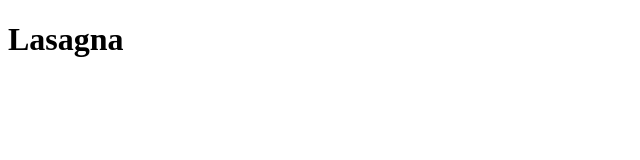
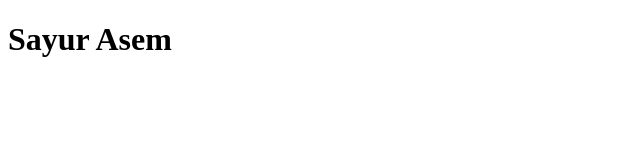
Before and after one commit to dulae7/odin-recipes, a plain HTML site: page recipes/sayur-asem.html in a window 1280 px wide. Shown: the whole page, without its empty margins (0-640 px from the left). Drawn offline with Linux system fonts and the light colour scheme.

Commit message:
Edit lang dan merubah resep

```diff
--- a/recipes/sayur-asem.html
+++ b/recipes/sayur-asem.html
@@ -4,9 +4,9 @@
     <meta charset="UTF-8">
     <meta http-equiv="X-UA-Compatible" content="IE=edge">
     <meta name="viewport" content="width=device-width, initial-scale=1.0">
-    <title>Odin Recipes</title>
+    <title>Resep Masakan Sunda</title>
 </head>
 <body>
-    <h1>Lasagna</h1>
+    <h1>Sayur Asem</h1>
 </body>
 </html>
```
